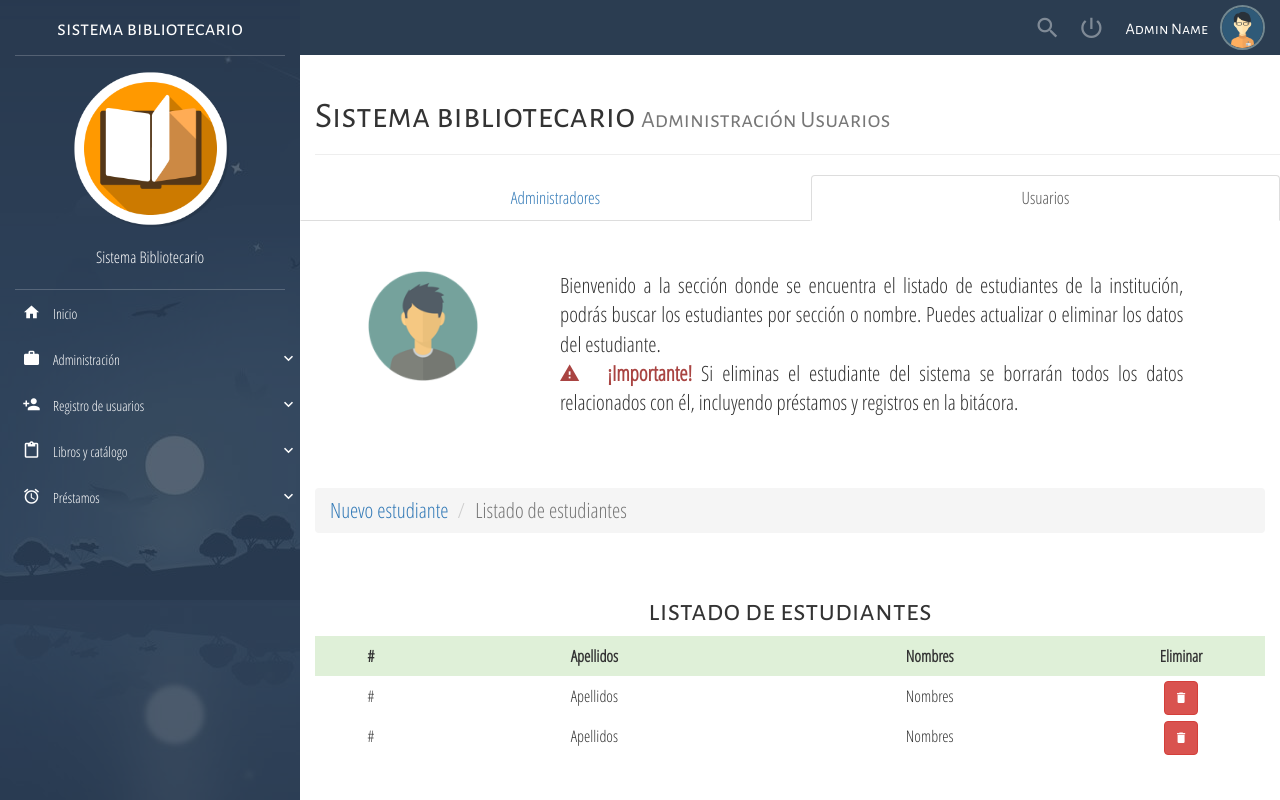
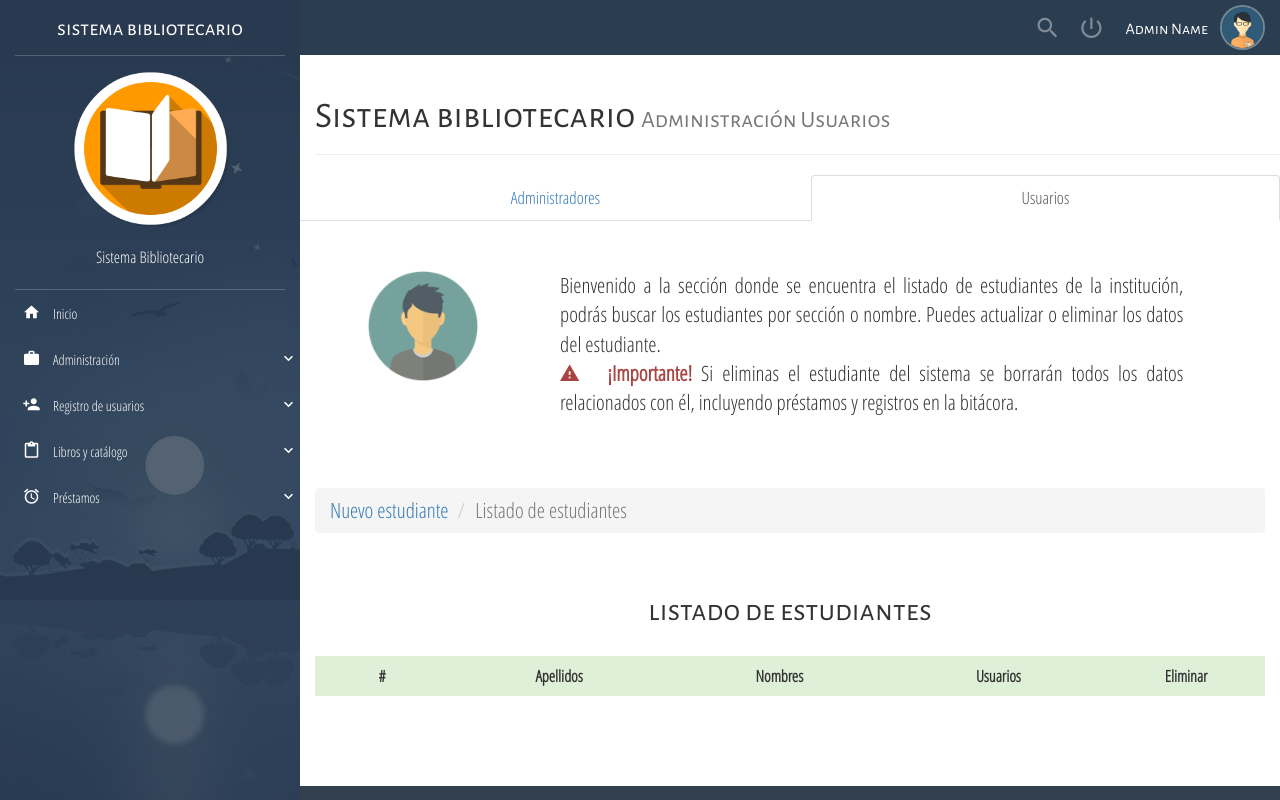
Before and after one commit to AteneaPY2020/Libreria, a Flask app: template Templates/liststudent.html in a window 1280 px wide. Run offline with Flask 2, Linux system fonts and the light colour scheme; the template is opened without the code that fills it, so the values that code supplies are empty; some libraries are stand-ins or nearby versions; some web fonts are replaced.

Commit message:
Usuarios y categoria ya funciona

```diff
--- a/Templates/liststudent.html
+++ b/Templates/liststudent.html
@@ -1,6 +1,3 @@
-<!--
-* Copyright 2018 Carlos Eduardo Alfaro Orellana
--->
 <!DOCTYPE html>
 <html lang="es">
 <head>
@@ -132,40 +129,36 @@
         <div class="container-fluid">
             <h2 class="text-center all-tittles">listado de estudiantes</h2>
             <div class="table-responsive">
-                <div class="div-table" style="margin:0 !important;">
+                <div class="div-table" style="margin:10 !important;">
                     <div class="div-table-row div-table-row-list" style="background-color:#DFF0D8; font-weight:bold;">
-                        <div class="div-table-cell" style="width: 6%;">#</div>
-                        <div class="div-table-cell" style="width: 18%;">Apellidos</div>
-                        <div class="div-table-cell" style="width: 18%;">Nombres</div>
-                        <div class="div-table-cell" style="width: 9%;">Eliminar</div>
+                        <div class="div-table-cell" style="width: 2%;">#</div>
+                        <div class="div-table-cell" style="width: 3%;">Apellidos</div>
+                        <div class="div-table-cell" style="width: 3%;">Nombres</div>
+                        <div class="div-table-cell" style="width: 3%;">Usuarios</div>
+                        <div class="div-table-cell" style="width: 2%;">Eliminar</div>
                     </div>
                 </div>
             </div>
-            <div class="table-responsive">
-                <div class="div-table" style="margin:0 !important;">
-                    <div class="div-table-row div-table-row-list">
-                        <div class="div-table-cell" style="width: 6%;">#</div>
-                        <div class="div-table-cell" style="width: 18%;">Apellidos</div>
-                        <div class="div-table-cell" style="width: 18%;">Nombres</div>
-                        <div class="div-table-cell" style="width: 9%;">
-                            <button class="btn btn-danger"><i class="zmdi zmdi-delete"></i></button>
+            {% for registro in data %}
+                <div class="table-responsive">
+                    <div class="div-table" style="margin:0 !important;">
+                        <div class="div-table-row div-table-row-list">
+                            <div class="div-table-cell" style="width: 16%;">{{registro["id"]}}</div>
+                            <div class="div-table-cell" style="width: 22%;">{{registro["apellidos"]}}</div>
+                            <div class="div-table-cell" style="width: 22%;">{{registro["nombre"]}}</div>
+                            <div class="div-table-cell" style="width: 28%;">{{registro["usuario"]}}</div>
+
+                            <form action="/liststudent" method="POST">
+                                <div class="div-table-cell" style="width: 28%;">
+                                    <button class="btn btn-danger"><i class="zmdi zmdi-delete"></i></button>
+                                    <input type="hidden" name="formId" id="formId" value="2">
+                                    <input type="hidden" name="id" id="id" value="{{registro["id"]}}">
+                                </div>
+                            </form>
                         </div>
                     </div>
                 </div>
-            </div>
-            <div class="table-responsive">
-                <div class="div-table" style="margin:0 !important;">
-                    <div class="div-table-row div-table-row-list">
-                        <div class="div-table-cell" style="width: 6%;">#</div>
-                        <div class="div-table-cell" style="width: 18%;">Apellidos</div>
-                        <div class="div-table-cell" style="width: 18%;">Nombres</div>
-                        <div class="div-table-cell" style="width: 9%;">
-                            <button class="btn btn-danger"><i class="zmdi zmdi-delete"></i></button>
-                        </div>
-                    </div>
-                </div>
-            </div>
-
+            {% endfor %}
         </div>
         <div class="modal fade" tabindex="-1" role="dialog" id="ModalHelp">
           <div class="modal-dialog modal-lg">
--- a/app.py
+++ b/app.py
@@ -1,9 +1,12 @@
 from flask import Flask, render_template, request, redirect, session
 from categoria import categoria
+from usuarios import usuarios
+
+
 
 app = Flask(__name__)
 app.register_blueprint(categoria, url_prefix="")
-#app.register_blueprint(registro_productos, url_prefix="")
+app.register_blueprint(usuarios, url_prefix="")
 #app.register_blueprint(inicio_inversionista, url_prefix="")
 #app.register_blueprint(emprendimiento, url_prefix="")
 #app.register_blueprint(emprendimientoInicio, url_prefix="")
@@ -15,7 +18,7 @@ app.secret_key = "ILoveFishing"
 
 @app.route("/")
 def index():
-    return render_template("category.html")
+    return render_template("index.html")
 
 
 if __name__ == "__main__":
--- a/categoriaLogic.py
+++ b/categoriaLogic.py
@@ -23,7 +23,7 @@ class categoriaLogic(Logic):
             categoria,
             codigo,
         )
-        rows = database.executeNonQueryRowsTuple(sql, data)
+        rows = database.executeNonQueryRowsTuple(sql,data)
         return rows
 
     #Select Categoria
--- a/categoriaObj.py
+++ b/categoriaObj.py
@@ -11,3 +11,9 @@ class categoriaObj:
 
     def getId(self):
         return self.id
+
+    def getcategoria(self):
+        return self.categoria
+
+    def getcodigo(self):
+        return self.codigo
--- a/usuariosObj.py
+++ b/usuariosObj.py
@@ -5,10 +5,12 @@ class usuariosObj:
         nombre,
         apellidos,
         correo,
+        usuario,
     ):
         self.id = id
         self.nombre = nombre
         self.apellidos = apellidos
         self.correo = correo
+        self.usuario = usuario
     def getId(self):
         return self.id
```
Also changed, not shown: Templates/category.html (+8 -7 lines), Templates/listcategory.html (+7 -6 lines), Templates/student.html (+7 -7 lines), categoria.py (+10 -7 lines), usuarios.py (added, +54 -0 lines), usuariosLogic.py (+31 -0 lines).
